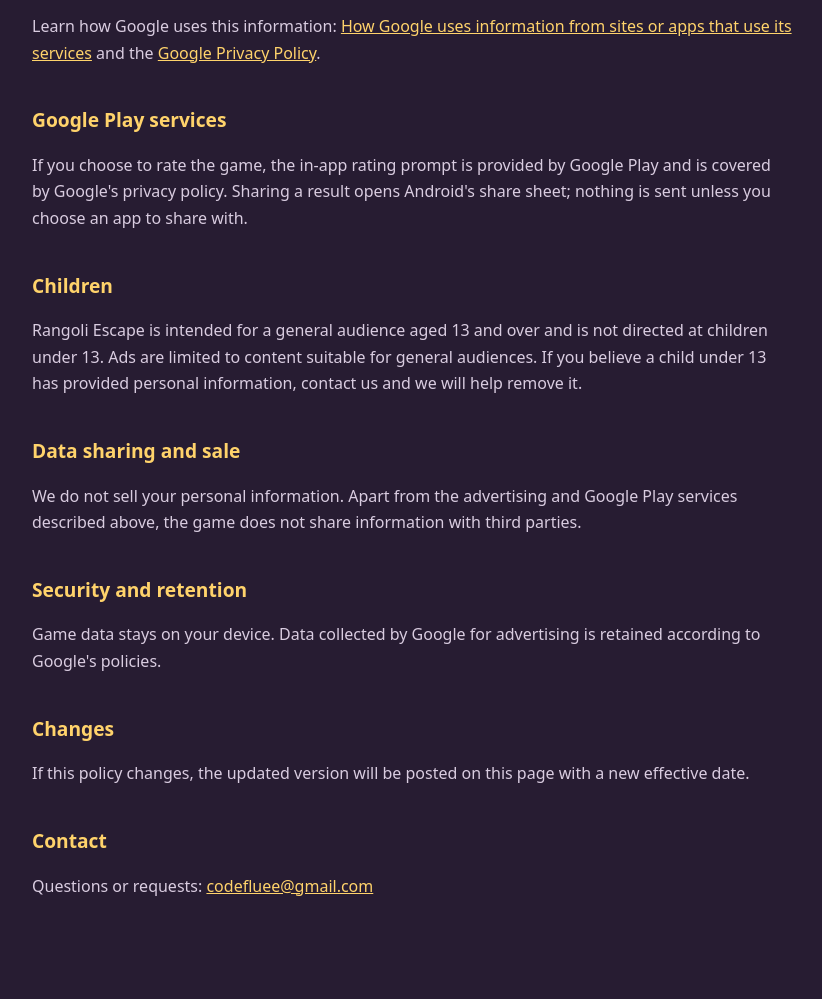
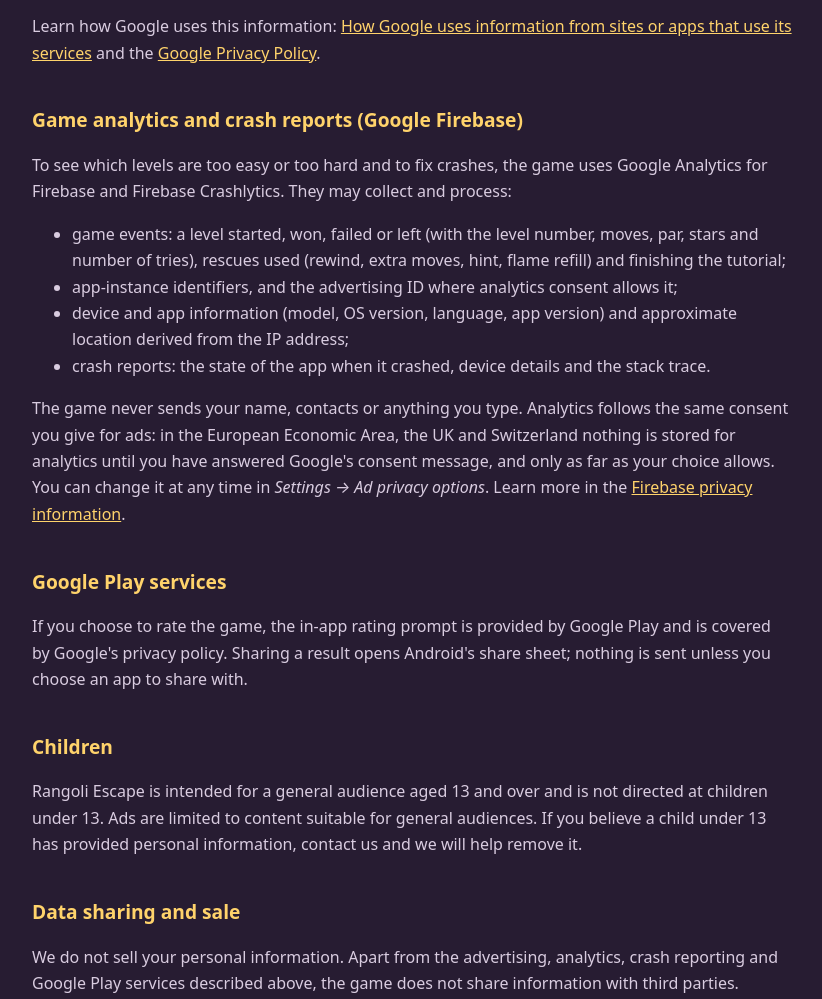
Before and after one commit to hrishikeshthorat9850/hrishikeshthorat9850.github.io, a plain HTML site: page privacy.html in a window 1280 px wide. Shown: the part 889-1888 px from the top of the page, without its empty margins (228-1050 px from the left). Before the commit the page ends 1860 px from the top, so only its background shows below. Drawn offline with Linux system fonts and the light colour scheme.

Commit message:
Privacy policy: Firebase Analytics and Crashlytics (Rangoli Escape 2.0.2)
Co-Authored-By: Claude Opus 5.5 <noreply@anthropic.com>

```diff
--- a/privacy.html
+++ b/privacy.html
@@ -18,7 +18,7 @@
 <main>
   <p><a href="./">← Rangoli Escape</a></p>
   <h1>Privacy Policy</h1>
-  <p>Effective date: 5 November 2026</p>
+  <p>Effective date: 18 November 2026</p>
   <p>This policy explains how the Android game <strong>Rangoli Escape</strong> (package <code>com.rangoli.escape</code>) handles information.</p>
 
   <h2>Information the game itself stores</h2>
@@ -35,6 +35,16 @@
   <p>Ads may be personalised based on this information unless you opt out. In the European Economic Area, the UK and Switzerland, the game asks for your consent through Google's consent message before any ads are requested, and you can change your choice at any time in <em>Settings → Ad privacy options</em>. You can also reset or delete your advertising ID in your Android settings (Settings → Privacy → Ads).</p>
   <p>Learn how Google uses this information: <a href="https://policies.google.com/technologies/partner-sites">How Google uses information from sites or apps that use its services</a> and the <a href="https://policies.google.com/privacy">Google Privacy Policy</a>.</p>
 
+  <h2>Game analytics and crash reports (Google Firebase)</h2>
+  <p>To see which levels are too easy or too hard and to fix crashes, the game uses Google Analytics for Firebase and Firebase Crashlytics. They may collect and process:</p>
+  <ul>
+    <li>game events: a level started, won, failed or left (with the level number, moves, par, stars and number of tries), rescues used (rewind, extra moves, hint, flame refill) and finishing the tutorial;</li>
+    <li>app-instance identifiers, and the advertising ID where analytics consent allows it;</li>
+    <li>device and app information (model, OS version, language, app version) and approximate location derived from the IP address;</li>
+    <li>crash reports: the state of the app when it crashed, device details and the stack trace.</li>
+  </ul>
+  <p>The game never sends your name, contacts or anything you type. Analytics follows the same consent you give for ads: in the European Economic Area, the UK and Switzerland nothing is stored for analytics until you have answered Google's consent message, and only as far as your choice allows. You can change it at any time in <em>Settings → Ad privacy options</em>. Learn more in the <a href="https://firebase.google.com/support/privacy">Firebase privacy information</a>.</p>
+
   <h2>Google Play services</h2>
   <p>If you choose to rate the game, the in-app rating prompt is provided by Google Play and is covered by Google's privacy policy. Sharing a result opens Android's share sheet; nothing is sent unless you choose an app to share with.</p>
 
@@ -42,10 +52,10 @@
   <p>Rangoli Escape is intended for a general audience aged 13 and over and is not directed at children under 13. Ads are limited to content suitable for general audiences. If you believe a child under 13 has provided personal information, contact us and we will help remove it.</p>
 
   <h2>Data sharing and sale</h2>
-  <p>We do not sell your personal information. Apart from the advertising and Google Play services described above, the game does not share information with third parties.</p>
+  <p>We do not sell your personal information. Apart from the advertising, analytics, crash reporting and Google Play services described above, the game does not share information with third parties.</p>
 
   <h2>Security and retention</h2>
-  <p>Game data stays on your device. Data collected by Google for advertising is retained according to Google's policies.</p>
+  <p>Game data stays on your device. Data collected by Google for advertising, analytics and crash reports is retained according to Google's policies and our Google Analytics data-retention setting.</p>
 
   <h2>Changes</h2>
   <p>If this policy changes, the updated version will be posted on this page with a new effective date.</p>
```
